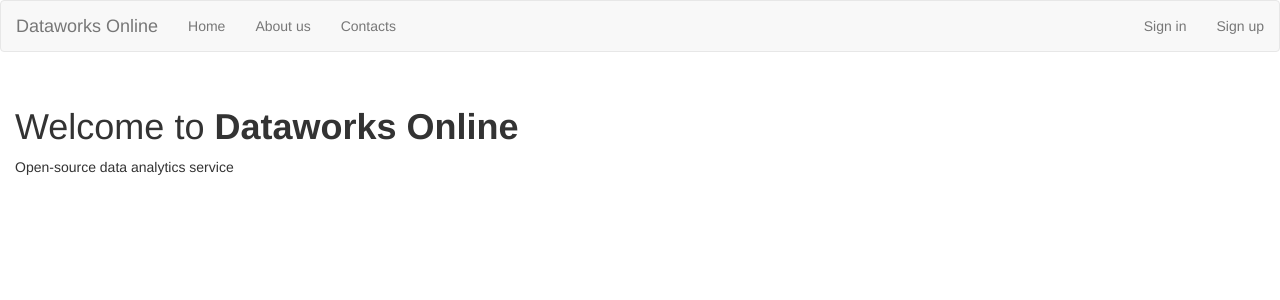
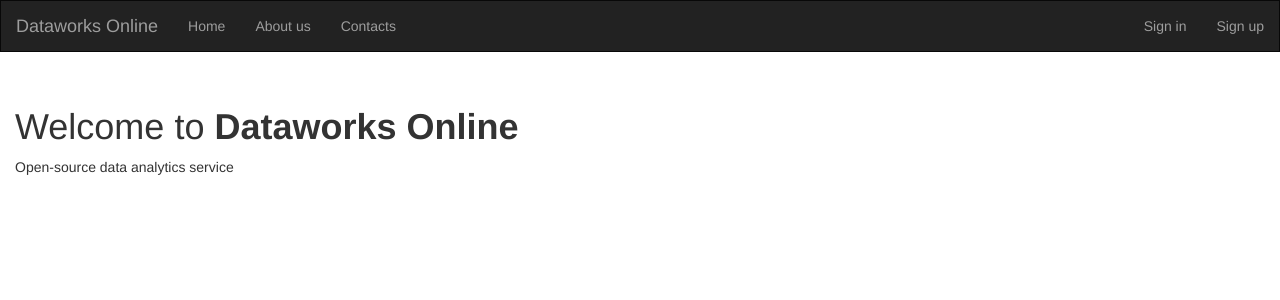
Before and after one commit to zadiran/DataworksOnline, a Flask app: page / in a window 1280 px wide. Shown: the top 300 px of the page. Run offline with Flask 2, Linux system fonts and the light colour scheme; some libraries are stand-ins or nearby versions.

Commit message:
Added custom styles file + updated navigation bar design

```diff
--- /dev/null
+++ b/static/styles/style.css
@@ -0,0 +1,3 @@
+.navbar {
+    border-radius: 0 !important;
+}
--- a/templates/base.html
+++ b/templates/base.html
@@ -4,12 +4,13 @@
 		<title>{{ model.title }} - Dataworks Online</title>
 
 		<link rel="stylesheet" href="https://maxcdn.bootstrapcdn.com/bootstrap/3.3.7/css/bootstrap.min.css">
+		<link rel="stylesheet" href="/static/styles/style.css">
 		<script src="https://ajax.googleapis.com/ajax/libs/jquery/3.2.1/jquery.min.js"></script>
 		<script src="https://maxcdn.bootstrapcdn.com/bootstrap/3.3.7/js/bootstrap.min.js"></script>
 	</head>
 
 	<body>
-		<nav class="navbar navbar-default">
+		<nav class="navbar navbar-inverse">
 			<div class="container-fluid">
 				<div class="navbar-header">
 					<a class="navbar-brand" href="/">Dataworks Online</a>
```
